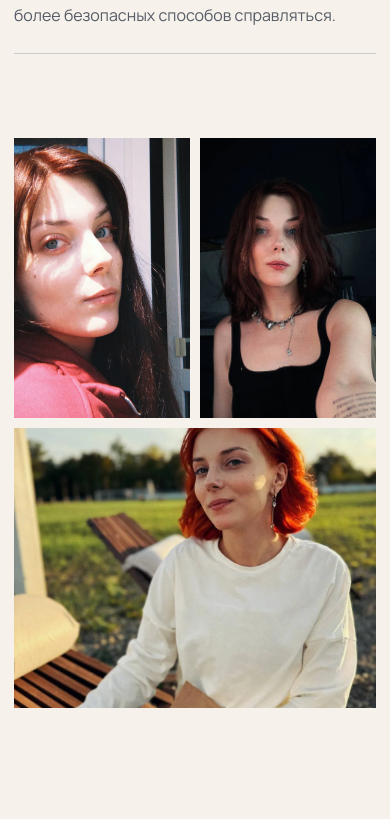
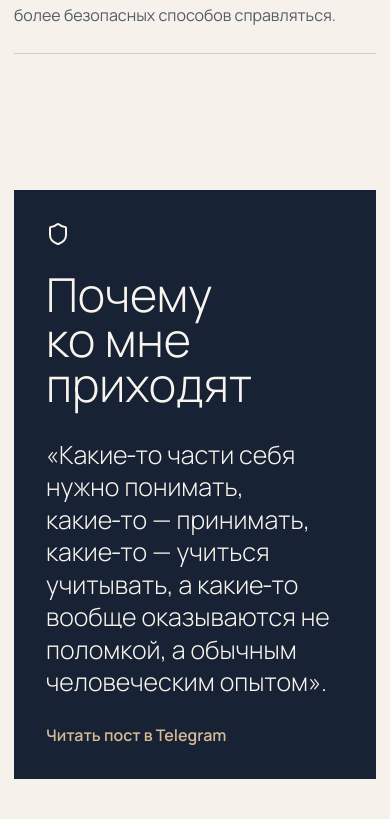
Before and after one commit to barbarakaracharova/barbarakaracharova.github.io, a React (Vite) app: page / in a window 390 px wide. Shown: the part 3420-4239 px from the top of the page. Built offline with nearby package versions, Linux system fonts and the light colour scheme.

Commit message:
Refine approach section layout

```diff
--- a/src/main.tsx
+++ b/src/main.tsx
@@ -140,14 +140,6 @@
   ["Опора", "Постепенно появляется больше ясности, навыков, контакта с собой и устойчивости в повседневной жизни."],
 ];
 
-const gallery = [
-  ["/images/mood-1.webp", "Варвара Лузан"],
-  ["/images/mood-2.webp", "Портрет Варвары Лузан"],
-  ["/images/mood-3.webp", "Варвара Лузан на улице"],
-  ["/images/mood-4.webp", "Портрет с солнечным светом"],
-  ["/images/mood-5.webp", "Портрет Варвары"],
-];
-
 const reveal = {
   hidden: { opacity: 0, y: 22, scale: 0.985 },
   visible: { opacity: 1, y: 0, scale: 1 },
@@ -282,27 +274,21 @@
   );
 }
 
-function PhotoBreak() {
-  return (
-    <section className="photo-band" aria-label="Фотографии Варвары">
-      {gallery.map(([src, alt], index) => (
-        <FadeIn className={`band-photo band-photo-${index + 1}`} key={src}>
-          <img src={src} alt={alt} loading="lazy" decoding="async" />
-        </FadeIn>
-      ))}
-    </section>
-  );
-}
-
 function Approach() {
   return (
     <section id="approach" className="section approach">
       <FadeIn className="quote-block">
         <Shield size={24} aria-hidden="true" />
-        <h2>Почему ко мне приходят</h2>
+        <h2>
+          Почему
+          <br />
+          ко мне
+          <br />
+          приходят
+        </h2>
         <p>
-          «Какие-то части себя нужно понимать, какие-то — принимать, какие-то —
-          учиться учитывать, а какие-то вообще оказываются не поломкой, а обычным
+          «Какие‑то части себя нужно понимать, какие‑то — принимать, какие‑то —
+          учиться учитывать, а какие‑то вообще оказываются не поломкой, а обычным
           человеческим опытом».
         </p>
         <a href="https://t.me/barbarakaracharovaa/2135" target="_blank" rel="noreferrer">
@@ -315,12 +301,6 @@
           alt="Портрет Варвары Лузан"
           className="soft-photo"
         />
-        <FadeIn className="text-panel">
-          <p>
-            Мне близка не романтизация боли, а уважение к людям, которые пытаются
-            выстроить себе жизнь, где не нужно ежедневно себя спасать.
-          </p>
-        </FadeIn>
       </div>
     </section>
   );
@@ -559,7 +539,6 @@
       <main>
         <Hero />
         <Requests />
-        <PhotoBreak />
         <Approach />
         <Posts />
         <FormatBoundaries />
--- a/src/styles.css
+++ b/src/styles.css
@@ -251,8 +251,7 @@
 
 .hero-image,
 .soft-photo,
-.contact-photo,
-.band-photo img {
+.contact-photo {
   display: block;
   width: 100%;
   object-fit: cover;
@@ -319,50 +318,6 @@
   font-size: 16px;
 }
 
-.photo-band {
-  display: grid;
-  grid-template-columns: 1.1fr 0.72fr 0.9fr 0.7fr;
-  gap: 14px;
-  width: min(1220px, calc(100% - 36px));
-  margin: 0 auto;
-  padding: 16px 0 clamp(56px, 8vw, 100px);
-  align-items: end;
-}
-
-.band-photo {
-  overflow: hidden;
-  background: #0f1e36;
-}
-
-.band-photo img {
-  height: 100%;
-  transition: transform 0.6s ease;
-}
-
-.band-photo:hover img {
-  transform: scale(1.025);
-}
-
-.band-photo-1 {
-  height: 370px;
-}
-
-.band-photo-2 {
-  height: 520px;
-}
-
-.band-photo-3 {
-  height: 310px;
-}
-
-.band-photo-4 {
-  height: 460px;
-}
-
-.band-photo-5 {
-  display: none;
-}
-
 .approach {
   display: grid;
   grid-template-columns: minmax(0, 1.02fr) minmax(300px, 0.9fr);
@@ -386,7 +341,10 @@
   color: #f9f4ed;
   font-size: clamp(25px, 3vw, 42px);
   font-weight: 300;
+  hyphens: none;
   line-height: 1.3;
+  overflow-wrap: normal;
+  word-break: normal;
 }
 
 .quote-block a {
@@ -409,11 +367,6 @@
 .soft-photo {
   aspect-ratio: 3 / 2;
   object-position: 44% 36%;
-}
-
-.text-panel {
-  padding: 28px 0 0;
-  border-top: 1px solid rgba(15, 30, 54, 0.18);
 }
 
 .posts-section {
@@ -760,14 +713,6 @@
     grid-template-columns: 1fr;
   }
 
-  .photo-band {
-    grid-template-columns: repeat(3, 1fr);
-  }
-
-  .band-photo-4 {
-    display: none;
-  }
-
   .steps {
     grid-template-columns: repeat(2, minmax(0, 1fr));
   }
@@ -827,22 +772,6 @@
     grid-column: auto;
   }
 
-  .photo-band {
-    grid-template-columns: 1fr 1fr;
-    width: min(100% - 28px, 1220px);
-    gap: 10px;
-  }
-
-  .band-photo-1,
-  .band-photo-2,
-  .band-photo-3 {
-    height: 280px;
-  }
-
-  .band-photo-3 {
-    grid-column: span 2;
-  }
-
   .post-card,
   .limit-card {
     min-height: auto;
```
